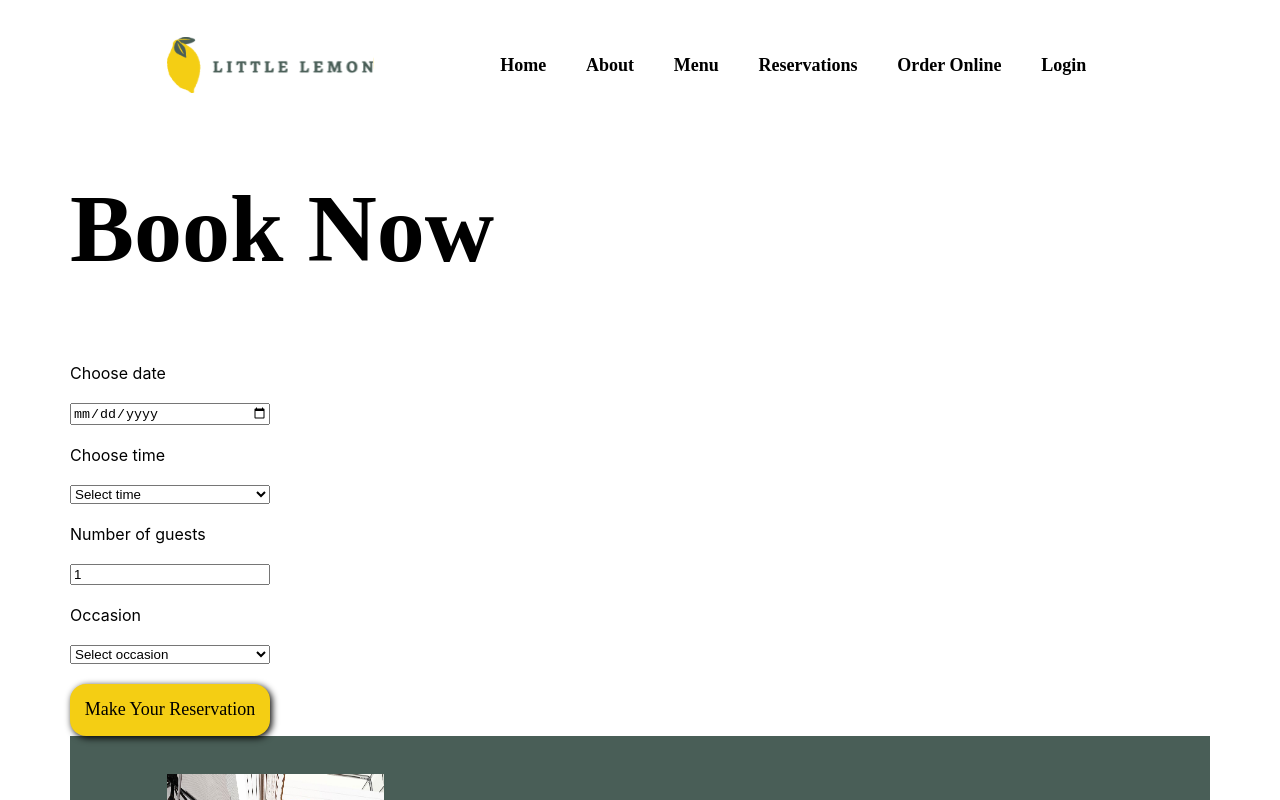
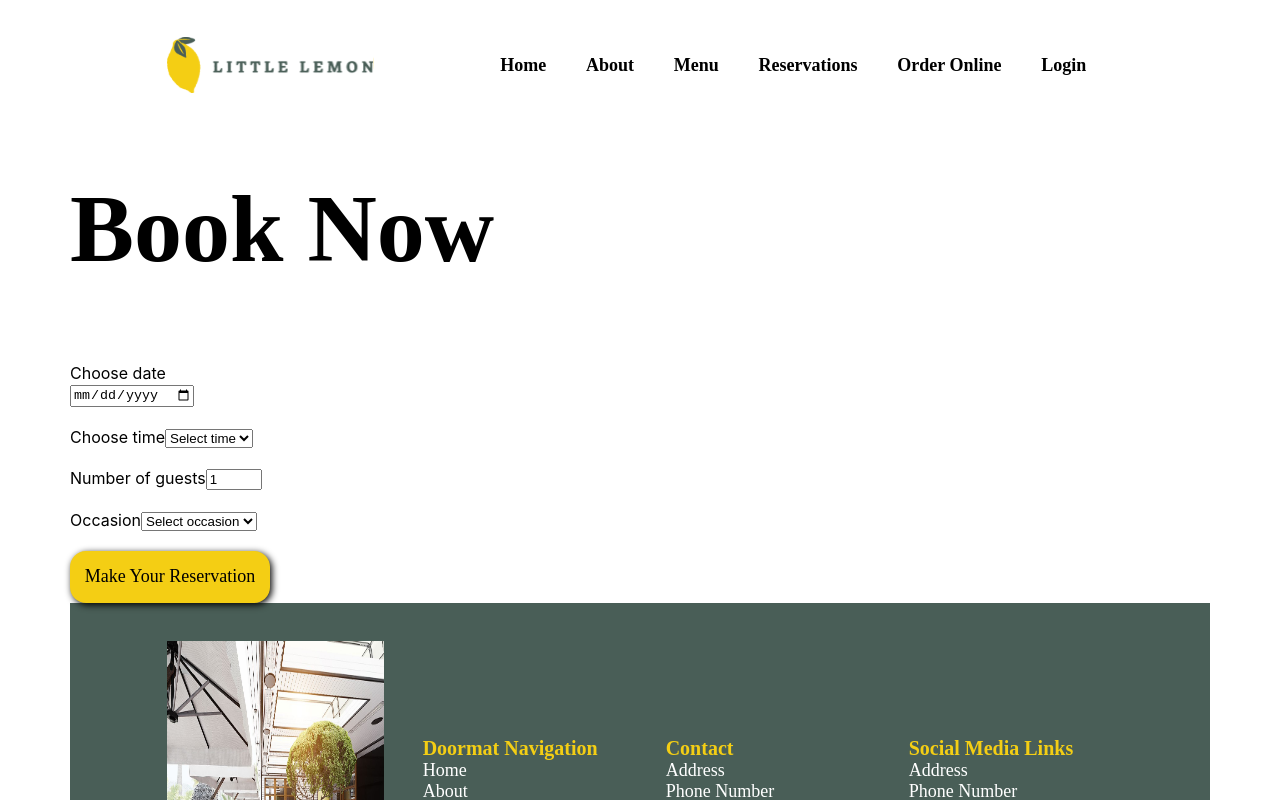
Before and after one commit to HurdyGutty/Coursera-Capstone-Project, a React (Create React App) app: page /reservation in a window 1280 px wide. Shown: the top 800 px of the page. Built offline with nearby package versions, Linux system fonts and the light colour scheme; a web font is replaced by a local one.

Commit message:
Fix BookingForm and Page and prepare for css

```diff
--- a/src/components/BookingForm.js
+++ b/src/components/BookingForm.js
@@ -1,9 +1,10 @@
-import { useState } from "react";
 import { useFormik } from 'formik';
 import * as Yup from 'yup';
 
 
+
 const BookingForm = ({ availableTimes, dispatch, submitForm }) => {
+
     const today = new Date();
     today.setHours(0, 0, 0, 0);
     const formik = useFormik({
@@ -17,7 +18,7 @@ const BookingForm = ({ availableTimes, dispatch, submitForm }) => {
         validationSchema: Yup.object({
             date: Yup.date().min(today, 'Date can not be in the past').required('Required'),
             time: Yup.string().required('Required').oneOf(availableTimes, "We are not open for reservation at this time"),
-            guests: Yup.number().min(1, "Minimum 1 guest").max(10, "Maximum 10 guests").required('Required'),
+            guests: Yup.number().min(1, "Minimum of 1 guest").max(10, "Maximum of 10 guests").required('Required'),
             occasion: Yup.string().required('Required').oneOf(["Birthday", "Anniversary"], "We only accept Birthday or Anniversary events")
         }),
         onSubmit: values => {
@@ -37,6 +38,7 @@ const BookingForm = ({ availableTimes, dispatch, submitForm }) => {
     return (
         <>
             <form id="booking-form" data-testid="booking-form" onSubmit={formik.handleSubmit}>
+                <div className="form-group">
                     <label htmlFor="res-date">Choose date</label>
                     <input type="date"
                         id="res-date"
@@ -49,9 +51,11 @@ const BookingForm = ({ availableTimes, dispatch, submitForm }) => {
                     {errors.date && touched.date && (
                         <p>{errors.date}</p>
                     )}
+                </div>
+                <div className="form-group">
                     <label htmlFor="res-time">Choose time</label>
                     <select
-                    id="res-time "
+                        id="res-time"
                         name="time"
                         value={formik.values.time}
                         onChange={formik.handleChange}
@@ -63,7 +67,8 @@ const BookingForm = ({ availableTimes, dispatch, submitForm }) => {
                     {errors.time && touched.time && (
                         <p>{errors.time}</p>
                     )}
-
+                </div>
+                <div className="form-group">
                     <label htmlFor="guests">Number of guests</label>
                     <input type="number"
                         min="1"
@@ -76,6 +81,8 @@ const BookingForm = ({ availableTimes, dispatch, submitForm }) => {
                     {errors.guests && touched.guests && (
                         <p>{errors.guests}</p>
                     )}
+                </div>
+                <div className="form-group">
                     <label htmlFor="occasion">Occasion</label>
                     <select id="occasion"
                         name="occasion"
@@ -89,7 +96,8 @@ const BookingForm = ({ availableTimes, dispatch, submitForm }) => {
                     {errors.occasion && touched.occasion && (
                         <p>{errors.occasion}</p>
                     )}
-                <button type="submit" >Make Your Reservation</button>
+                </div>
+                <button aria-label="On Click" type="submit" >Make Your Reservation</button>
             </form >
         </>
     );
--- a/src/components/BookingPage.js
+++ b/src/components/BookingPage.js
@@ -3,7 +3,7 @@ import BookingForm from "./BookingForm";
 
 const BookingPage = ({ availableTimes, dispatch, submitForm }) => {
     return (
-        <section>
+        <section id="booking-page">
             <header className="title">
                 <h1>Book Now</h1>
             </header>
```
Lines whose indentation alone changed are shown as unchanged.
